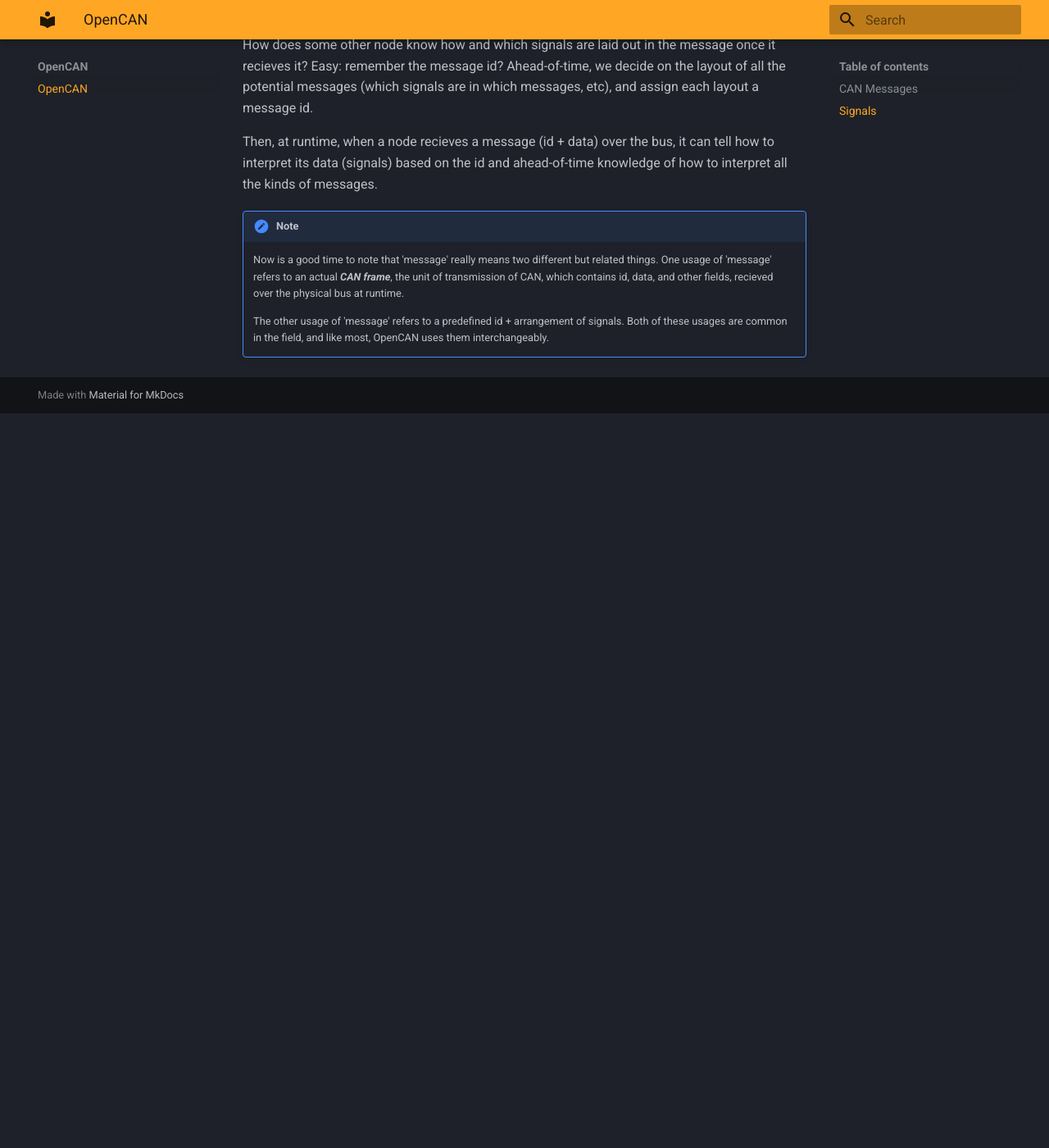
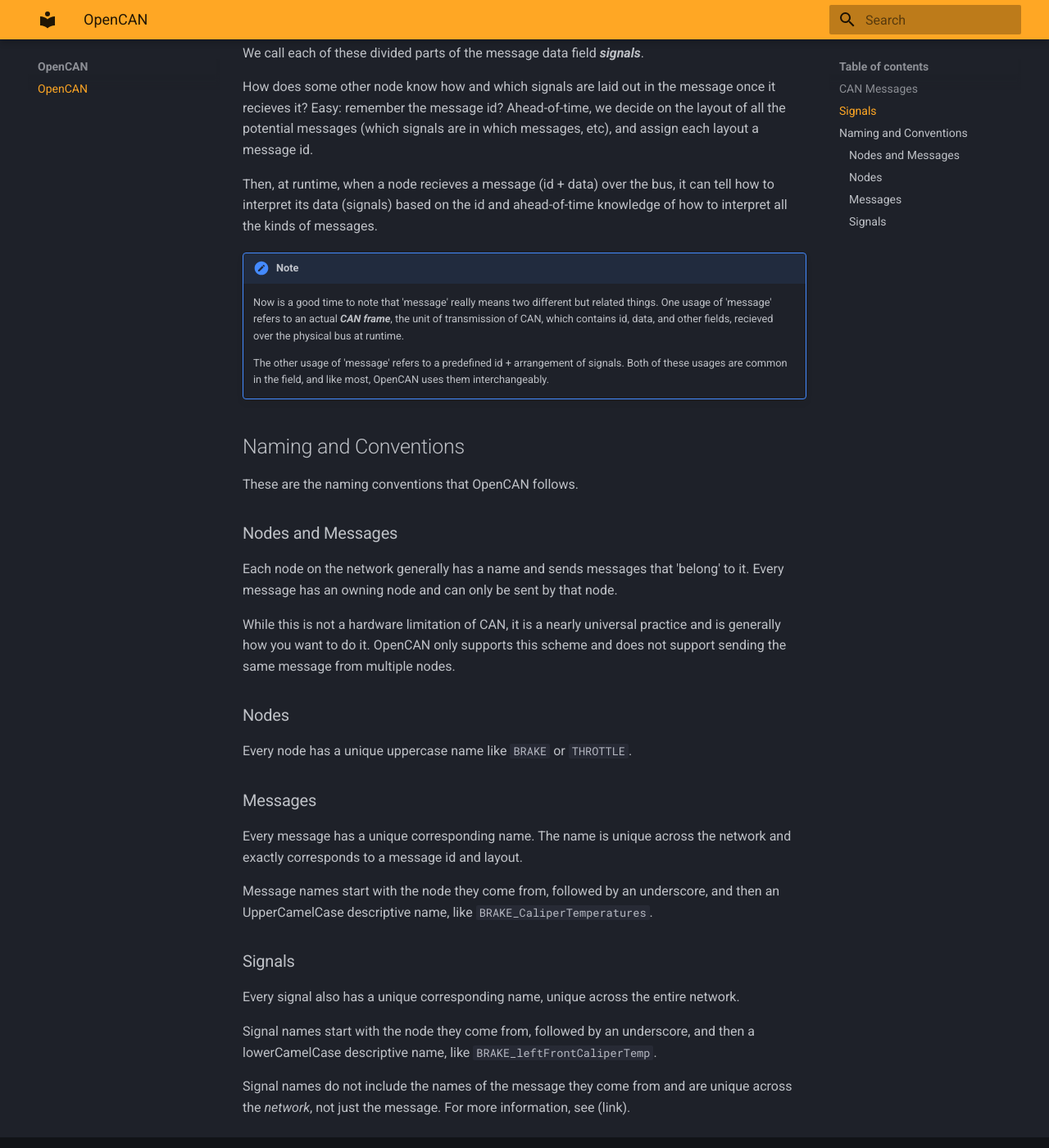
Before and after one commit to opencan/opencan, an MkDocs documentation site: the page built from docs/docs/index.md, in a window 1280 px wide and 1400 px high, scrolled down 1419 px. Shown: the whole window at 82% size. Built offline with MkDocs 1.6.1 and Material for MkDocs 9.7.7, drawn with Linux system fonts in a browser that asks for light colours; before the commit the page ends 1923 px from its top, so only the background shows below that; some of the changed text lies outside the part shown.

Commit message:
more docs

```diff
--- a/docs/docs/index.md
+++ b/docs/docs/index.md
@@ -17,7 +17,9 @@ CAN is inexpensive, powerful, and should be simple. OpenCAN is there to make
 that happen. Our goals:
 
 - Be free and open-source.
-- Make CAN as easy to possible for you to use for your projects.
+- Make CAN as easy to possible for you to use for your projects. This means
+  OpenCAN primarily focuses on making new CAN systems, rather than interacting
+  with or reverse engineering existing ones.
 - Choose simplicity over breadth of features.
 - Coalesce open-source CAN efforts behind a new network format description
   to replace the closed-source DBC standard.
@@ -38,7 +40,7 @@ Every message is composed of two important parts - the ***message id*** and the
 
 The message data typically contains more than one piece of information.
 
-Let's start thinking in terms of an example. Say we want to broadcast both the
+Let's start thinking in terms of an example: say we want to broadcast both the
 temperature inside and outside a car using CAN. If each temperature measurement
 fits in 1 byte, we could put both of them in a single two-byte message, and
 decide that the first byte is, say, the temperature outside, and the second
@@ -75,3 +77,37 @@ knowledge of how to interpret all the kinds of messages.
     The other usage of 'message' refers to a predefined id + arrangement
     of signals. Both of these usages are common in the field, and like most,
     OpenCAN uses them interchangeably.
+
+## Naming and Conventions
+
+These are the naming conventions that OpenCAN follows.
+
+### Nodes and Messages
+
+Each node on the network generally has a name and sends messages that 'belong'
+to it. Every message has an owning node and can only be sent by that node.
+
+While this is not a hardware limitation of CAN, it is a nearly universal
+practice and is generally how you want to do it. OpenCAN only supports this
+scheme and does not support sending the same message from multiple nodes.
+
+### Nodes
+Every node has a unique uppercase name like `BRAKE` or `THROTTLE`.
+
+### Messages
+Every message has a unique corresponding name. The name is unique across the
+network and exactly corresponds to a message id and layout.
+
+Message names start with the node they come from, followed by an underscore,
+and then an UpperCamelCase descriptive name, like `BRAKE_CaliperTemperatures`.
+
+### Signals
+Every signal also has a unique corresponding name, unique across the entire
+network.
+
+Signal names start with the node they come from, followed by an underscore,
+and then a lowerCamelCase descriptive name, like `BRAKE_leftFrontCaliperTemp`.
+
+Signal names do not include the names of the message they come from and are
+unique across the *network*, not just the message. For more information, see
+(link).
```
